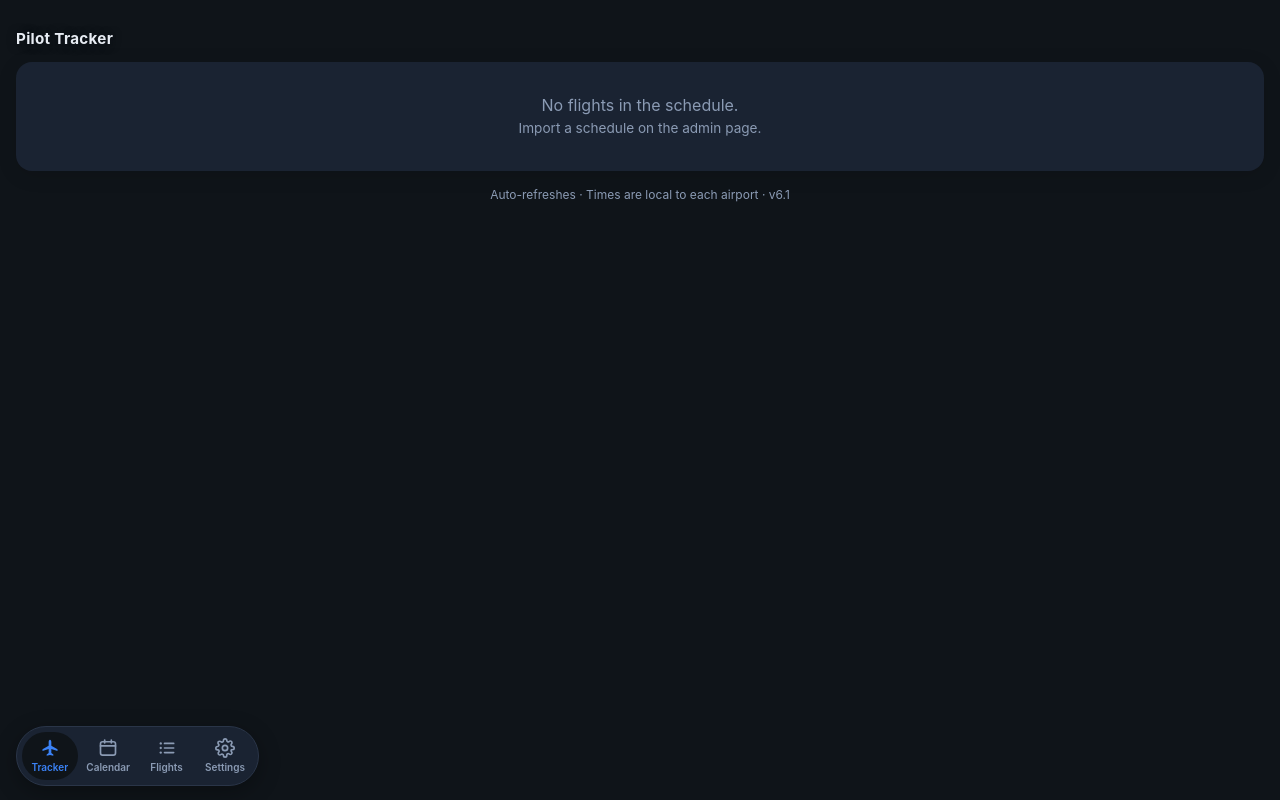
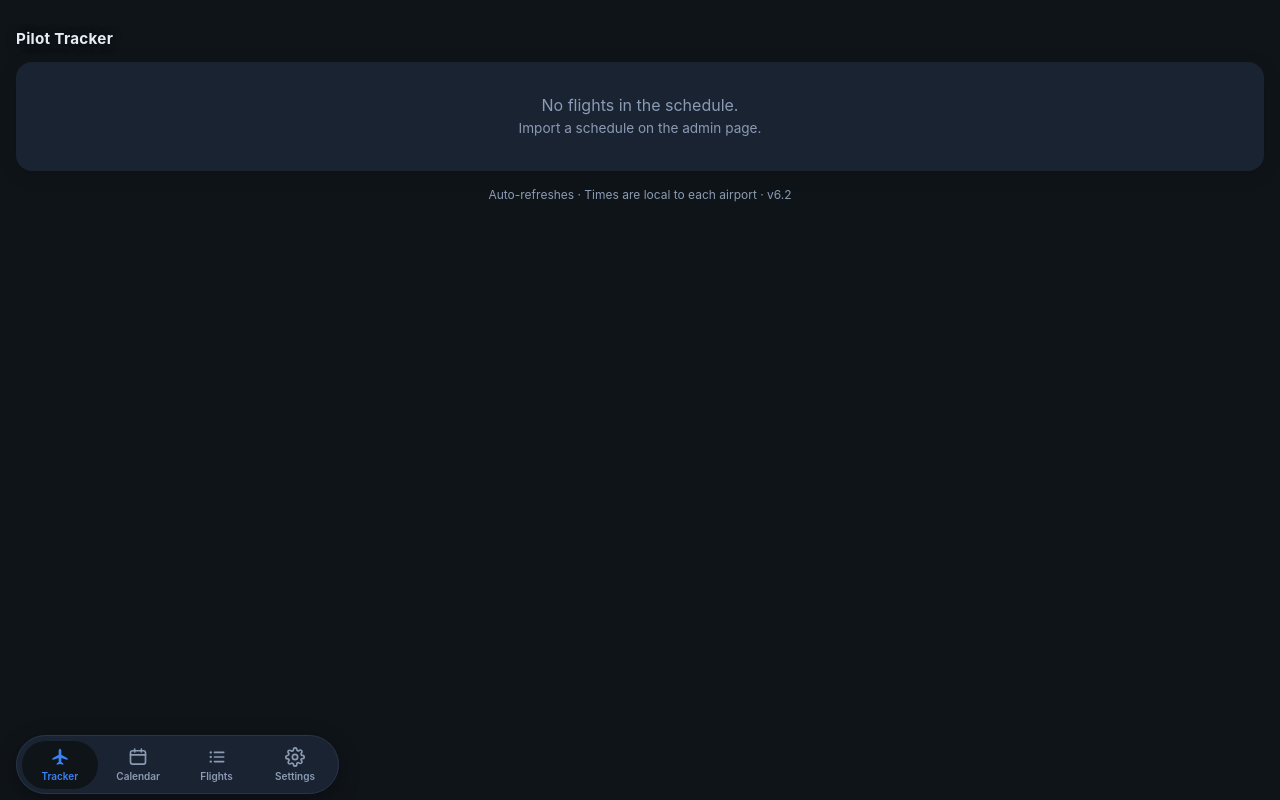
Before and after one commit to ckflyer/my-flight-tracker, a FastAPI app: page / in a window 1280 px wide. Run offline with FastAPI, Linux system fonts and the light colour scheme; the visitor is signed in with stand-in values (Sample User, id 1); data comes from the database, SQL or seed files in the repository; data that the repository does not hold is empty.

Commit message:
Add files via upload

```diff
--- a/app/version.py
+++ b/app/version.py
@@ -1,3 +1,3 @@
 """Bump this on every build so the footer version number changes and it's
 obvious at a glance whether an update actually took effect on the server."""
-VERSION = "6.1"
+VERSION = "6.2"
--- a/static/app.css
+++ b/static/app.css
@@ -95,7 +95,7 @@
 .tabbar {
   position: fixed;
   left: max(1rem, env(safe-area-inset-left));
-  bottom: calc(0.9rem + env(safe-area-inset-bottom));
+  bottom: calc(0.35rem + env(safe-area-inset-bottom));
   z-index: 900;
   display: inline-flex;
   gap: 0.15rem;
@@ -111,8 +111,8 @@
   align-items: center;
   justify-content: center;
   gap: 0.1rem;
-  min-width: 56px;
-  padding: 0.42rem 0.3rem 0.36rem;
+  min-width: 76px;
+  padding: 0.42rem 0.55rem 0.36rem;
   border-radius: 999px;
   color: var(--muted);
   text-decoration: none;
@@ -125,4 +125,4 @@
 .tabbar a svg { width: 20px; height: 20px; display: block; }
 
 /* Room for the pill so it covers nothing at the end of a page. */
-body { padding-bottom: calc(78px + env(safe-area-inset-bottom)) !important; }
+body { padding-bottom: calc(72px + env(safe-area-inset-bottom)) !important; }
--- a/templates/viewer.html
+++ b/templates/viewer.html
@@ -562,8 +562,15 @@
        list would have no way to appear. */
     .reveal {
       position: relative; z-index: 20;
-      opacity: 0;
       min-height: 72vh;
+      /* Deliberately NOT opacity:0 here. If the script dies the schedule
+         still has to be readable — hiding it in CSS and relying on JS to
+         bring it back means one broken file costs the whole page. The
+         script sets the starting opacity itself once it is running. */
+    }
+    .map-missing {
+      position: absolute; top: 42%; left: 0; right: 0;
+      text-align: center; color: var(--muted); font-size: 0.8125rem;
     }
     #back-to-active { position: relative; z-index: 20; }
     @media (prefers-reduced-motion: reduce) {
@@ -1020,9 +1027,75 @@
       window._ptRadarPrefOff = (radarPref === '0');
     })();
 
+    // ---- Scroll reveal. At rest the map is the background of the app,
+    // with only the live flight card over it. Scrolling fades the map back
+    // and the schedule forward. Driven by scroll position rather than a
+    // transition so it tracks the finger instead of lagging behind it.
+    (function() {
+      const scrim = document.getElementById('scroll-scrim');
+      const reveal = document.getElementById('reveal');
+      const hud = document.querySelector('.map-hud');
+      if (!reveal) return;
+      // No map on this page (no flights at all) means nothing to reveal
+      // from behind — show the schedule outright.
+      if (!scrim) { reveal.style.opacity = '1'; return; }
+      if (window.matchMedia && window.matchMedia('(prefers-reduced-motion: reduce)').matches) {
+        reveal.style.opacity = '1';
+        scrim.style.opacity = '1';
+        return;
+      }
+      // Opt in only now that we know the script is alive.
+      reveal.style.opacity = '0';
+      const RANGE = 190;
+      let queued = false;
+      function paint() {
+        queued = false;
+        const p = Math.min(1, Math.max(0, (window.scrollY || 0) / RANGE));
+        scrim.style.opacity = p;
+        reveal.style.opacity = p;
+        // Untouchable while invisible, or a stray tap lands on a row
+        // nobody can see. Scrolling still works: that is on the page.
+        reveal.style.pointerEvents = p > 0.12 ? 'auto' : 'none';
+        if (hud) {
+          hud.style.opacity = 1 - p;
+          hud.style.pointerEvents = p > 0.5 ? 'none' : '';
+        }
+      }
+      function onScroll() {
+        if (queued) return;
+        queued = true;
+        window.requestAnimationFrame(paint);
+      }
+      window.addEventListener('scroll', onScroll, { passive: true });
+      window.addEventListener('resize', paint);
+      paint();
+
+      // If the map never comes up there is nothing to reveal from behind,
+      // so the effect stops being an effect and becomes a way of hiding the
+      // schedule for no reason. The map block calls this on failure.
+      window._ptRevealOff = function() {
+        reveal.style.opacity = '1';
+        reveal.style.pointerEvents = 'auto';
+        scrim.style.opacity = '0';
+        window.removeEventListener('scroll', onScroll);
+      };
+    })();
+
     (function() {
       const mapEl = document.getElementById('flight-map');
       if (!mapEl) return;
+      // Leaflet is a separate file. If it fails to load — missing from the
+      // deploy, blocked, half-downloaded — L is undefined and EVERY line
+      // below throws. That used to take the scroll reveal down with it,
+      // because it lived inside this same function: one absent file and the
+      // page lost its map AND its schedule. The reveal is now its own block
+      // above, and this returns quietly instead of exploding.
+      if (typeof L === 'undefined') {
+        mapEl.innerHTML = '<div class="map-missing">Map unavailable</div>';
+        console.error('Leaflet failed to load from /static/vendor/leaflet/leaflet.js');
+        if (window._ptRevealOff) window._ptRevealOff();
+        return;
+      }
 
       let liveData = {{ live | tojson if live else 'null' }};
       let currentData = {{ current | tojson if current else 'null' }};
@@ -1657,47 +1730,6 @@
         toggleLegDetail(head);
       });
 
-      // ---- Scroll reveal. At rest the map is the background of the app,
-      // with only the live flight card over it. Scrolling fades the map back
-      // and the schedule forward. Driven by scroll position rather than a
-      // transition so it tracks the finger instead of lagging behind it.
-      (function() {
-        const scrim = document.getElementById('scroll-scrim');
-        const reveal = document.getElementById('reveal');
-        const hud = document.querySelector('.map-hud');
-        if (!reveal) return;
-        // No map on this page (no flights at all) means nothing to reveal
-        // from behind — show the schedule outright.
-        if (!scrim) { reveal.style.opacity = '1'; return; }
-        if (window.matchMedia && window.matchMedia('(prefers-reduced-motion: reduce)').matches) {
-          reveal.style.opacity = '1';
-          scrim.style.opacity = '1';
-          return;
-        }
-        const RANGE = 190;
-        let queued = false;
-        function paint() {
-          queued = false;
-          const p = Math.min(1, Math.max(0, (window.scrollY || 0) / RANGE));
-          scrim.style.opacity = p;
-          reveal.style.opacity = p;
-          // Untouchable while invisible, or a stray tap lands on a row
-          // nobody can see. Scrolling still works: that is on the page.
-          reveal.style.pointerEvents = p > 0.12 ? 'auto' : 'none';
-          if (hud) {
-            hud.style.opacity = 1 - p;
-            hud.style.pointerEvents = p > 0.5 ? 'none' : '';
-          }
-        }
-        window.addEventListener('scroll', function() {
-          if (queued) return;
-          queued = true;
-          window.requestAnimationFrame(paint);
-        }, { passive: true });
-        window.addEventListener('resize', paint);
-        paint();
-      })();
-
       // ---- Relative times, computed here rather than baked into the HTML.
       // "23 min ago" used to be rendered once by the server and then sit
       // there getting quietly wronger until the page was reloaded, which
```
Also changed, not shown: tests_ui_fixes.py (+19 -2 lines), README.md.
